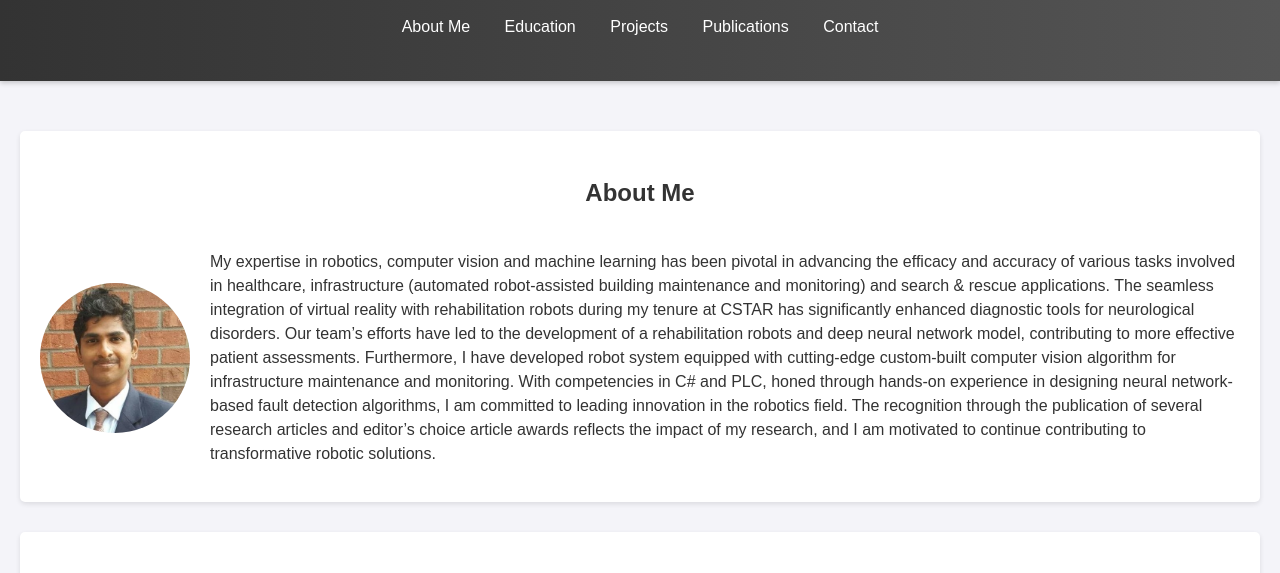
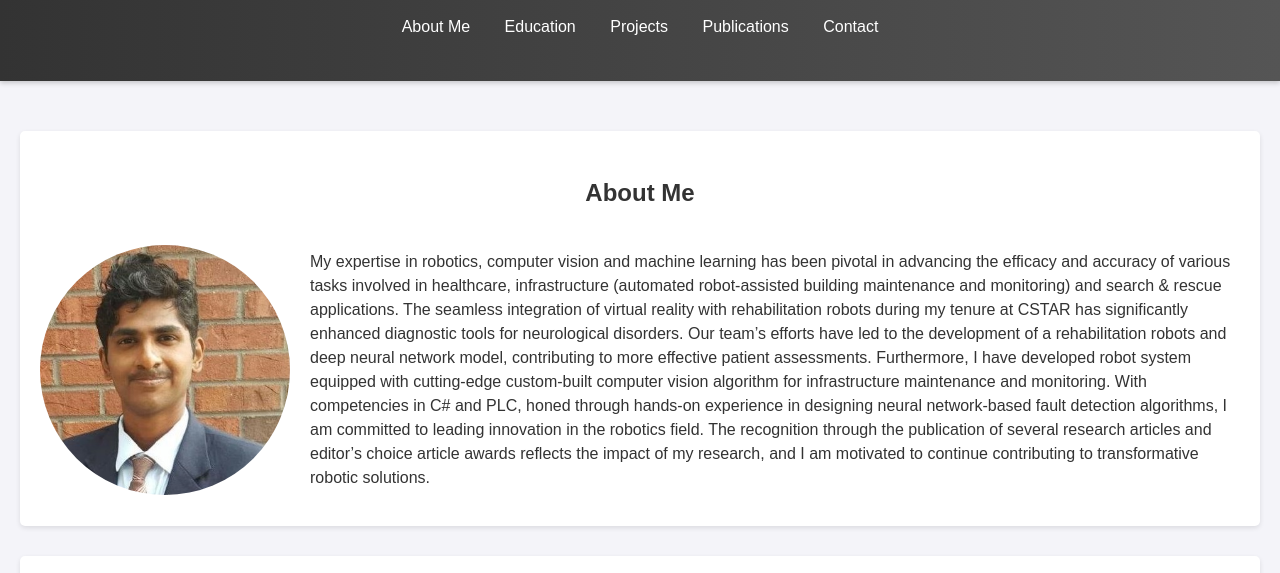
Before and after one commit to yokhesh/yokhesh.github.io, a plain HTML site: page index.html in a window 1280 px wide. Shown: the part 85-658 px from the top of the page. Drawn offline with Linux system fonts and the light colour scheme.

Commit message:
Update styles.css

```diff
--- a/styles.css
+++ b/styles.css
@@ -74,8 +74,8 @@ section {
 
 .profile-photo {
   flex-shrink: 0; /* Prevent the image from resizing */
-  width: 150px; /* Adjust size as needed */
-  height: 150px; /* Adjust size as needed */
+  width: 250px; /* Adjust size as needed */
+  height: 250px; /* Adjust size as needed */
   border-radius: 50%; /* Makes the photo circular */
   object-fit: cover; /* Ensures the image maintains aspect ratio */
 }
```
